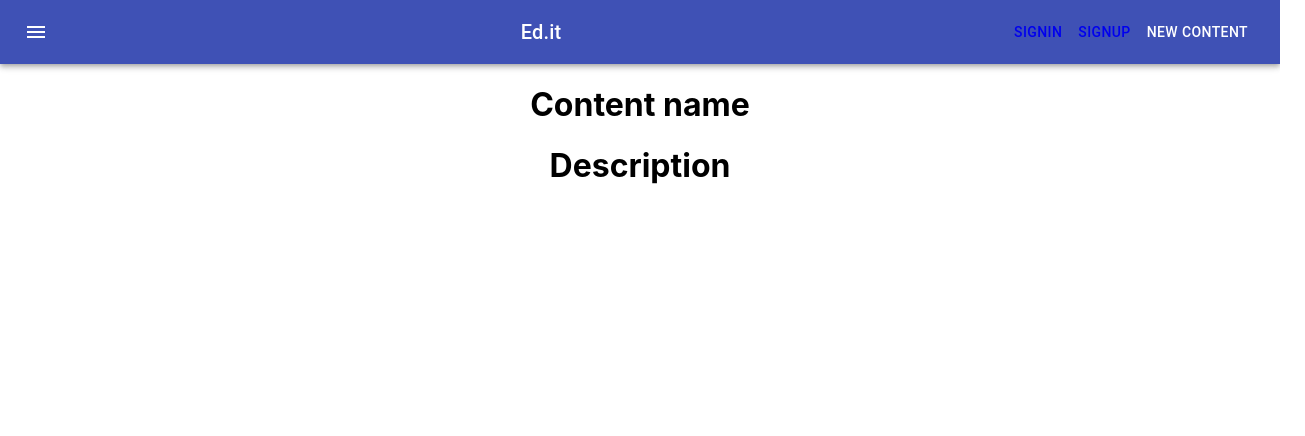
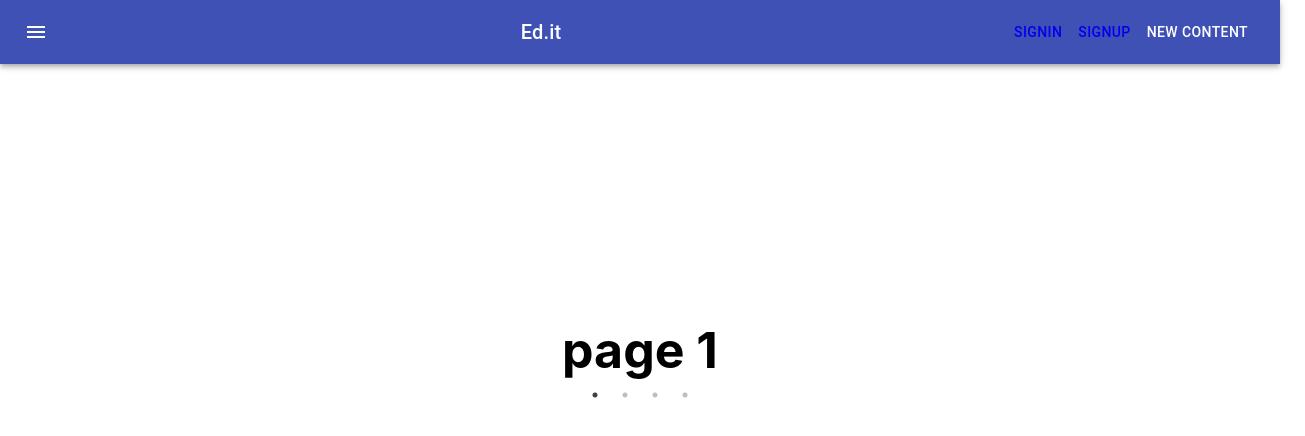
Before and after one commit to mm15-123/ed.it_client, a React (Create React App) app: page / in a window 1280 px wide. Shown: the top 436 px of the page, 1305 px wide, since content can reach past the window. Built offline with nearby package versions, Linux system fonts and the light colour scheme.

Commit message:
show slide commit

```diff
--- a/package.json
+++ b/package.json
@@ -17,6 +17,9 @@
     "react-presents": "^0.8.1",
     "react-router-dom": "^5.1.2",
     "react-scripts": "3.4.0",
+    "react-slick": "^0.25.2",
+    "slick-carousel": "^1.8.1",
+    "styled-components": "^5.0.1",
     "uuid": "^7.0.2"
   },
   "scripts": {
--- a/src/App.js
+++ b/src/App.js
@@ -6,9 +6,13 @@ import { BrowserRouter as Router, withRouter, Switch, Route, Link } from "react-
 import SignIn from './Components/SignIn';
 import SignUp from './Components/SignUp';
 import UploadContent from './Components/UploadContent';
-import  Content  from './Components/Content';
+import Content from './Components/Content';
+import styled from 'styled-components';
 
-
+const AppWrapper = styled.div`
+display:flex;
+justify-content:center;
+`
 class App extends React.Component {
 
   render() {
@@ -29,6 +33,8 @@ class App extends React.Component {
       </Router>
 
     )
+
+
     return (
       <div className="App">
         <Navbar />
@@ -36,7 +42,10 @@ class App extends React.Component {
           //<SignIn/>
           //<SignUp/>
           //<UploadContent />
-          <Content ContentName='Content name' Description='Description'/>
+          <AppWrapper>
+            <Content/>
+          </AppWrapper>
+
         }
       </div>
     );
--- a/src/Components/Content.jsx
+++ b/src/Components/Content.jsx
@@ -1,14 +1,41 @@
-import React from 'react'
+import React, { useState } from 'react'
 import { Container } from '@material-ui/core';
-import { Presentation, Slide } from 'react-presents'
+import "slick-carousel/slick/slick.css";
+import "slick-carousel/slick/slick-theme.css";
+import Slider from 'react-slick';
+import styled from 'styled-components';
+
+
+const Wrapper = styled.div`
+width: 100%;
+`;
+
+const Page = styled.div`
+width:100%;
+font-weight:bold;
+font-size:50px;
+margin-top:20%;
+`;
 
 const Content = (props) => {
+    const [pages, setpages] = useState(['page 1', 'page 2', 'page 3 ', 'page 4'])
     return (
-        <div className={Container}>
-            <h1>{props.ContentName}</h1>
-            <h1>{props.Description}</h1>
+        <Wrapper className={Container}>
+            {/*<h1>{props.ContentName}</h1>
+            <h1>{props.Description}</h1>*/}
+            <Slider
+                spedd={500}
+                slidesToShow={1}
+                slidesToScrol={1}
+                infinite={false}
+                dots={true}
+            >
+                {
+                    pages.map((page, index) => <Page key={index}>{page}</Page>)
+                }
+            </Slider>
 
-        </div>
+        </Wrapper>
     )
 }
 
```
Also changed, not shown: 1 other file (tests, documents, lock files or other folders).
